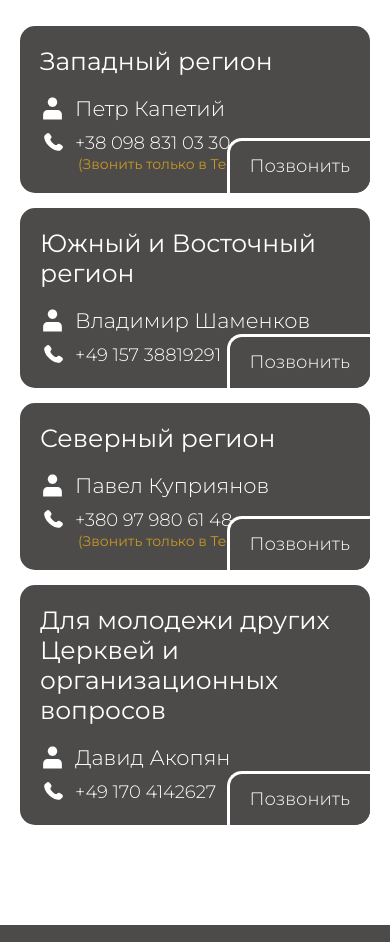
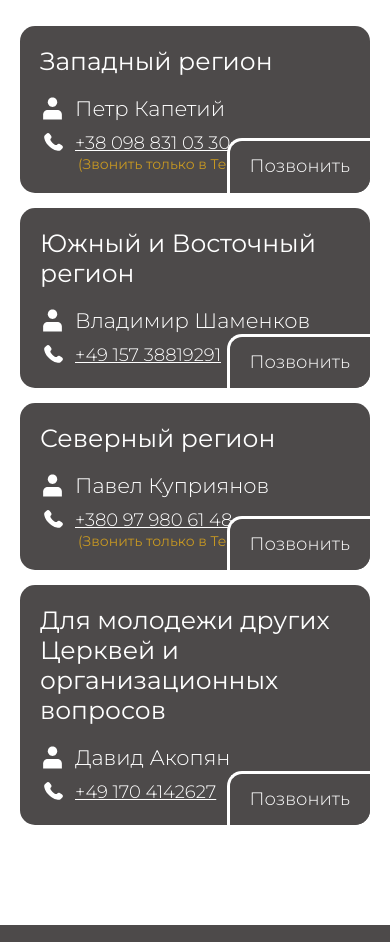
Before and after one commit to alex-main-academy/youth-camp, a plain HTML site: page index.html in a window 390 px wide. Shown: the part 5780-6722 px from the top of the page. Drawn offline with nearby package versions, Linux system fonts and the light colour scheme.

Commit message:
add-phone

```diff
--- a/index.html
+++ b/index.html
@@ -309,10 +309,10 @@
                                 <img src="img/icons/user.svg" alt="" width="25" height="25">
                                 Петр Капетий
                             </p>
-                            <p class="register__phone">
+                            <a href="https://t.me/+380988310330" class="register__phone">
                                 <img src="img/icons/phone.svg" alt="" width="25" height="25">
                                 +38 098 831 03 30
-                            </p>
+                            </a>
                             <small class="register__warning">(Звонить только в Telegram)</small>
                             <a href="https://t.me/+380988310330" class="register__link">Позвонить</a>
                         </li>
@@ -322,10 +322,10 @@
                                 <img src="img/icons/user.svg" alt="" width="25" height="25">
                                 Владимир Шаменков
                             </p>
-                            <p class="register__phone">
+                            <a href="tel:+4915738819291" class="register__phone">
                                 <img src="img/icons/phone.svg" alt="" width="25" height="25">
                                 +49 157 38819291
-                            </p>
+                            </a>
                             <a href="tel:+4915738819291" class="register__link">Позвонить</a>
                         </li>
                         <li class="register__item" data-aos="fade-right" data-aos-duration="700">
@@ -334,10 +334,10 @@
                                 <img src="img/icons/user.svg" alt="" width="25" height="25">
                                 Павел Куприянов
                             </p>
-                            <p class="register__phone">
+                            <a href="https://t.me/+380979806148" class="register__phone">
                                 <img src="img/icons/phone.svg" alt="" width="25" height="25">
                                 +380 97 980 61 48
-                            </p>
+                            </a>
                             <small class="register__warning">(Звонить только в Telegram)</small>
                             <a href="https://t.me/+380979806148" class="register__link">Позвонить</a>
                         </li>
@@ -350,10 +350,10 @@
                                 <img src="img/icons/user.svg" alt="" width="25" height="25">
                                 Давид Акопян
                             </p>
-                            <p class="register__phone">
+                            <a href="tel:+491704142627" class="register__phone">
                                 <img src="img/icons/phone.svg" alt="" width="25" height="25">
                                 +49 170 4142627
-                            </p>
+                            </a>
                             <a href="tel:+491704142627" class="register__link">Позвонить</a>
                         </li>
                     </ul>
```
